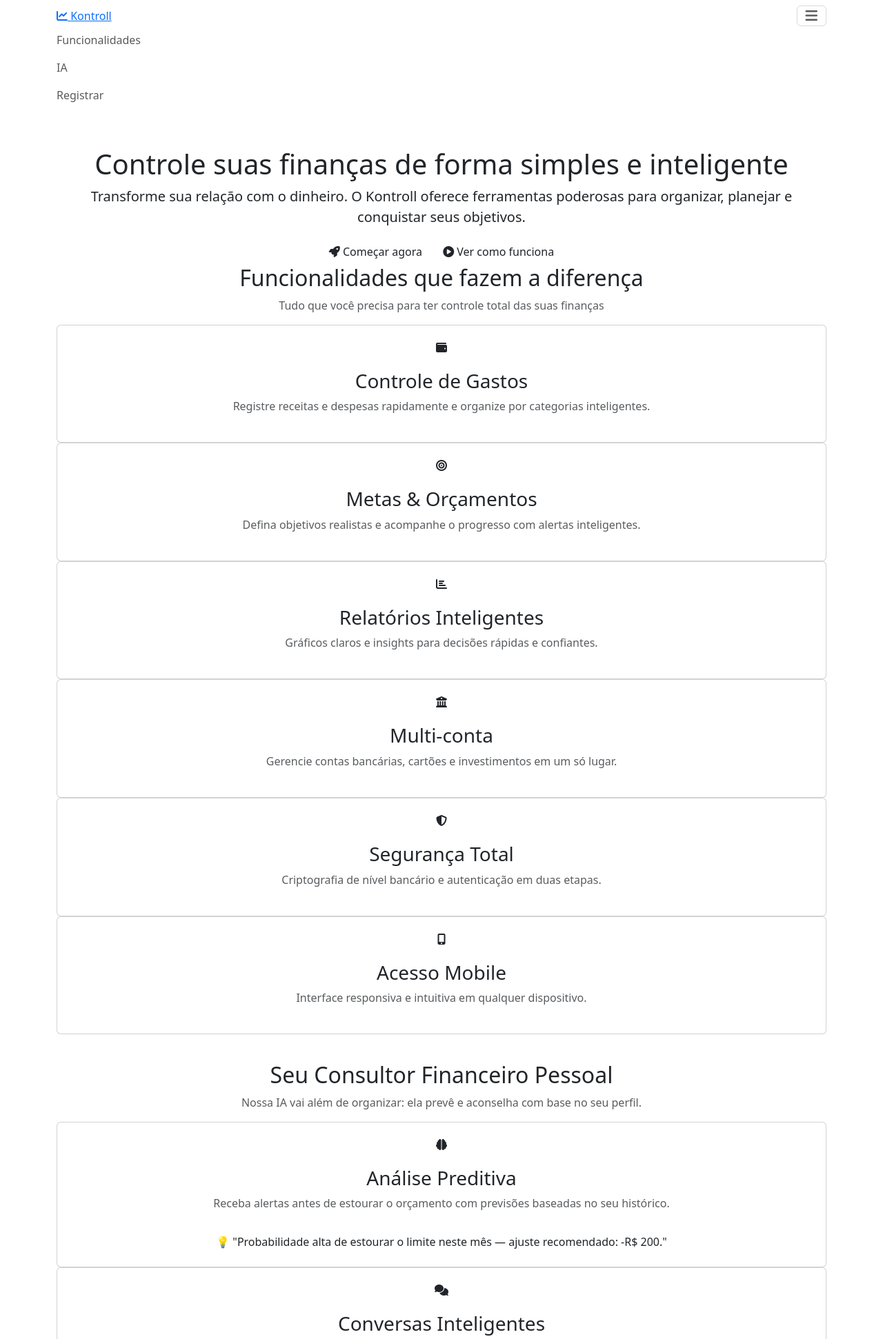
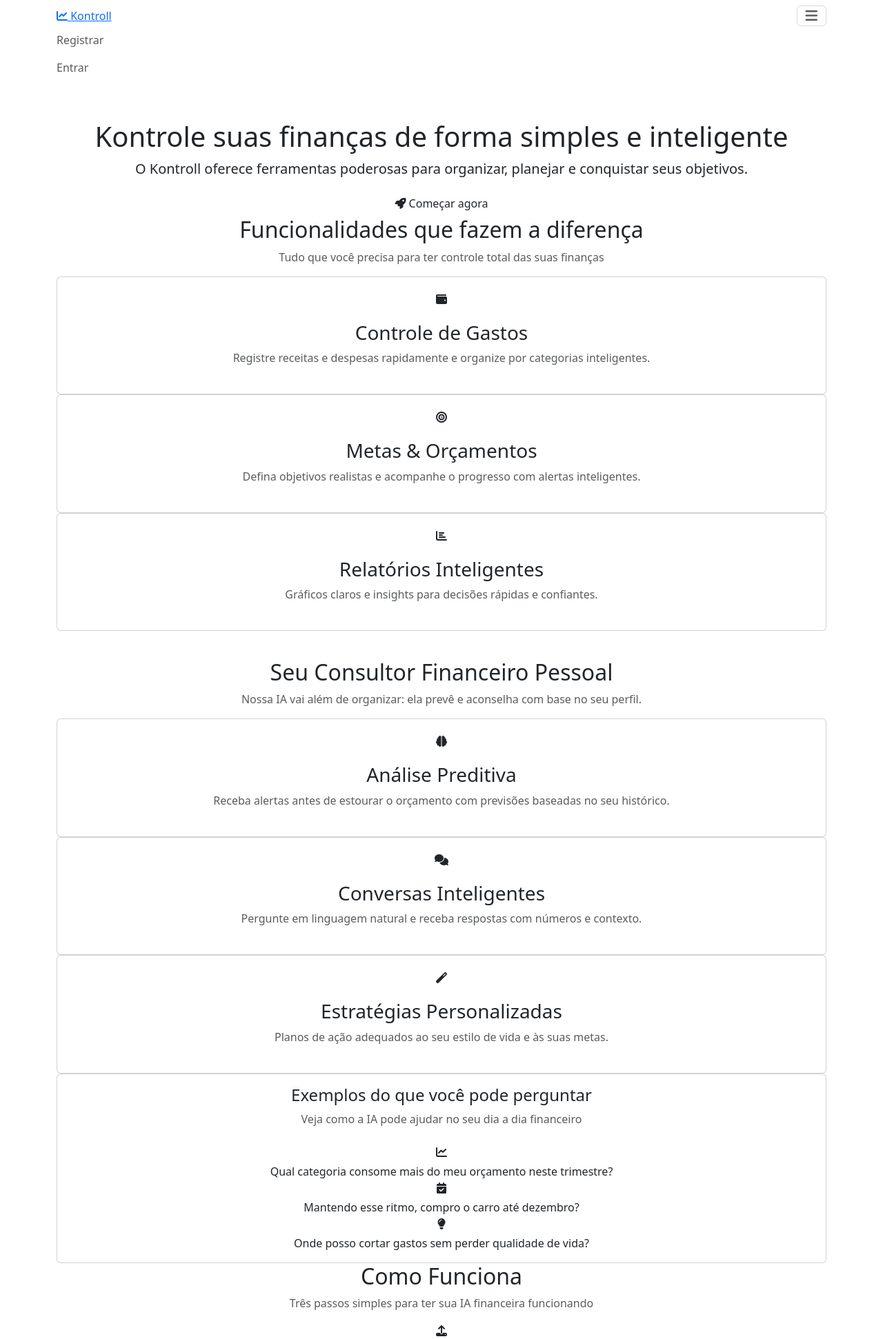
Before and after one commit to VitorMoo/Kontroll, a Django app: page / in a window 1280 px wide. Shown: the top 1942 px of the page at 69% size. Run offline with Django 5.2, Linux system fonts and the light colour scheme.

Commit message:
feat: Update navigation links and improve text clarity on home and register pages

```diff
--- a/templates/base.html
+++ b/templates/base.html
@@ -39,15 +39,17 @@
             </button>
             <div class="navbar-collapse">
                 <ul class="navbar-nav">
-                    <li class="nav-item">
+                    <!-- <li class="nav-item">
                         <a class="nav-link" href="#funcionalidades">Funcionalidades</a>
                     </li>
                     <li class="nav-item">
                         <a class="nav-link" href="#ia-inteligente">IA</a>
-                    </li>
+                    </li> -->
                     <li class="nav-item">
                         <a class="nav-link" href="{% url 'register' %}">Registrar</a>
                     </li>
+                    <li class="nav-item">
+                        <a class="nav-link" href='#'>Entrar</a>
                 </ul>
             </div>
         </div>
--- a/templates/core/home.html
+++ b/templates/core/home.html
@@ -22,19 +22,15 @@
         Agora com IA (beta)
       </span>
 
-      <h1>Controle suas finanças de forma simples e inteligente</h1>
+      <h1>Kontrole suas finanças de forma simples e inteligente</h1>
       <p class="lead mb-6 text-body">
-        Transforme sua relação com o dinheiro. O Kontroll oferece ferramentas poderosas para organizar, planejar e conquistar seus objetivos.
+        O Kontroll oferece ferramentas poderosas para organizar, planejar e conquistar seus objetivos.
       </p>
 
       <div class="flex justify-center gap-4 flex-wrap">
         <a href="{% url 'register' %}" class="btn btn-accent shadow-hover">
           <i class="fas fa-rocket" aria-hidden="true"></i>
           <span>Começar agora</span>
-        </a>
-        <a href="#como-funciona" class="btn btn-outline on-hero shadow-hover">
-          <i class="fas fa-play-circle" aria-hidden="true"></i>
-          <span>Ver como funciona</span>
         </a>
       </div>
     </div>
@@ -67,24 +63,6 @@
         <h3>Relatórios Inteligentes</h3>
         <p class="text-muted text-body">Gráficos claros e insights para decisões rápidas e confiantes.</p>
       </article>
-
-      <article class="card fade-in shadow-hover text-center p-4" aria-label="Multi-conta">
-        <i class="fas fa-university icon-3xl mb-4" aria-hidden="true"></i>
-        <h3>Multi-conta</h3>
-        <p class="text-muted text-body">Gerencie contas bancárias, cartões e investimentos em um só lugar.</p>
-      </article>
-
-      <article class="card fade-in shadow-hover text-center p-4" aria-label="Segurança total">
-        <i class="fas fa-shield-alt icon-3xl mb-4" aria-hidden="true"></i>
-        <h3>Segurança Total</h3>
-        <p class="text-muted text-body">Criptografia de nível bancário e autenticação em duas etapas.</p>
-      </article>
-
-      <article class="card fade-in shadow-hover text-center p-4" aria-label="Acesso mobile">
-        <i class="fas fa-mobile-alt icon-3xl mb-4" aria-hidden="true"></i>
-        <h3>Acesso Mobile</h3>
-        <p class="text-muted text-body">Interface responsiva e intuitiva em qualquer dispositivo.</p>
-      </article>
     </div>
   </div>
 </section>
@@ -106,27 +84,18 @@
         <i class="fas fa-brain icon-3xl mb-4" aria-hidden="true"></i>
         <h3>Análise Preditiva</h3>
         <p class="text-muted text-body">Receba alertas antes de estourar o orçamento com previsões baseadas no seu histórico.</p>
-        <div class="insight-example mt-3">
-          💡 "Probabilidade alta de estourar o limite neste mês — ajuste recomendado: -R$ 200."
-        </div>
       </article>
 
       <article class="card card-tint fade-in text-center p-4" aria-label="Conversas inteligentes">
         <i class="fas fa-comments icon-3xl mb-4" aria-hidden="true"></i>
         <h3>Conversas Inteligentes</h3>
         <p class="text-muted text-body">Pergunte em linguagem natural e receba respostas com números e contexto.</p>
-        <div class="insight-example mt-3">
-          💬 "Se eu economizar R$ 200 em delivery, quando atinjo minha meta?"
-        </div>
       </article>
 
       <article class="card card-tint fade-in text-center p-4" aria-label="Estratégias personalizadas">
         <i class="fas fa-magic icon-3xl mb-4" aria-hidden="true"></i>
         <h3>Estratégias Personalizadas</h3>
         <p class="text-muted text-body">Planos de ação adequados ao seu estilo de vida e às suas metas.</p>
-        <div class="insight-example mt-3">
-          🎯 "Teste o método 50–30–20 com limite de R$ 250 em delivery."
-        </div>
       </article>
     </div>
 
@@ -135,6 +104,7 @@
       <div class="card question-card">
         <div class="card-body text-center">
           <h4 class="question-title">Exemplos do que você pode perguntar</h4>
+          <p class="text-muted text-body mb-4">Veja como a IA pode ajudar no seu dia a dia financeiro</p>
           <div class="grid-3">
             <div class="question-example">
               <i class="fas fa-chart-line mb-2" aria-hidden="true"></i>
--- a/templates/core/register.html
+++ b/templates/core/register.html
@@ -24,7 +24,6 @@
                             <span style="font-weight: 800; font-size: 1.25rem;">Kontroll</span>
                         </div>
                         <h1 class="register-title">Crie sua conta</h1>
-                        <p class="register-subtitle">Comece sua jornada financeira inteligente</p>
                     </div>
 
                     <form method="post" id="register-form" class="fade-in-up">
@@ -101,7 +100,7 @@
 
                         <button type="submit" class="register-button" aria-describedby="submit-help">
                             <i class="fas fa-rocket" aria-hidden="true"></i>
-                            Criar minha conta grátis
+                            Criar conta
                         </button>
                         <div id="submit-help" class="sr-only">Criar sua conta no Kontroll gratuitamente</div>
 
```
Also changed, not shown: templates/core/home_clean.html (added).
